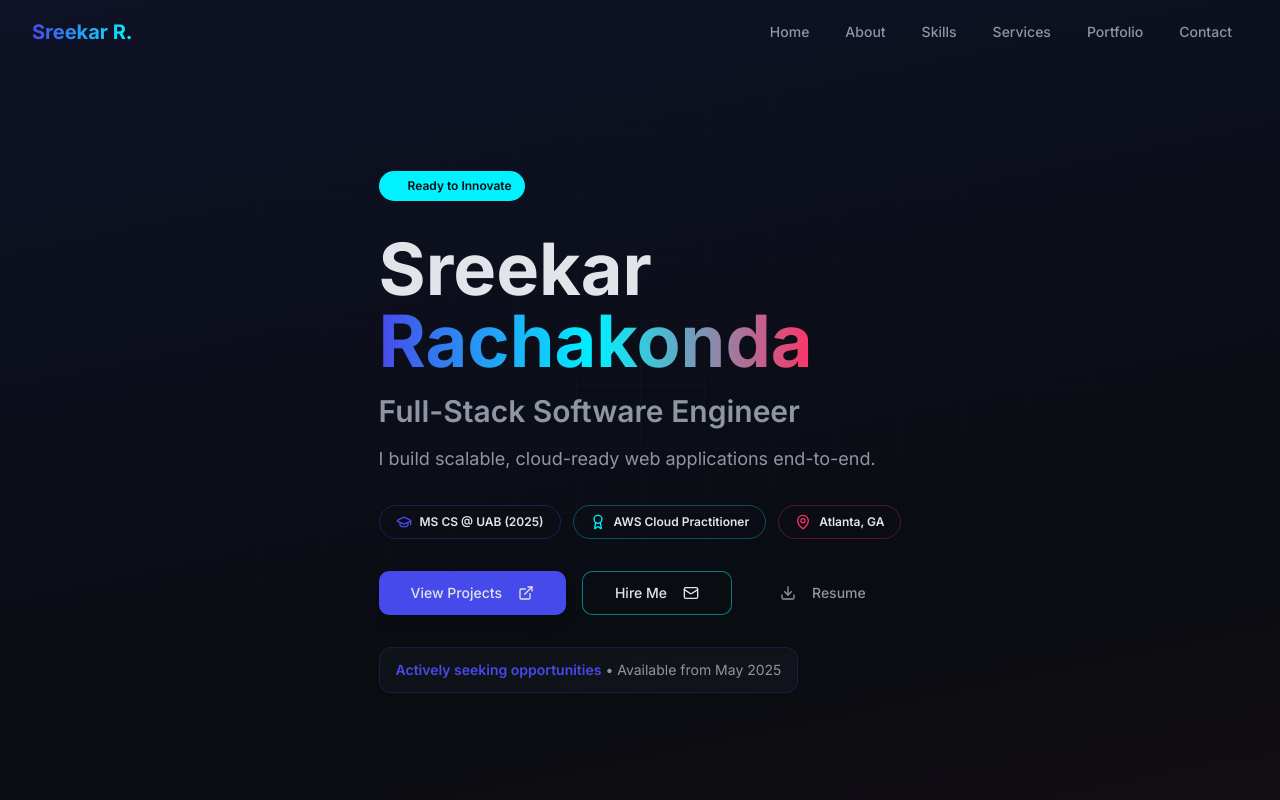
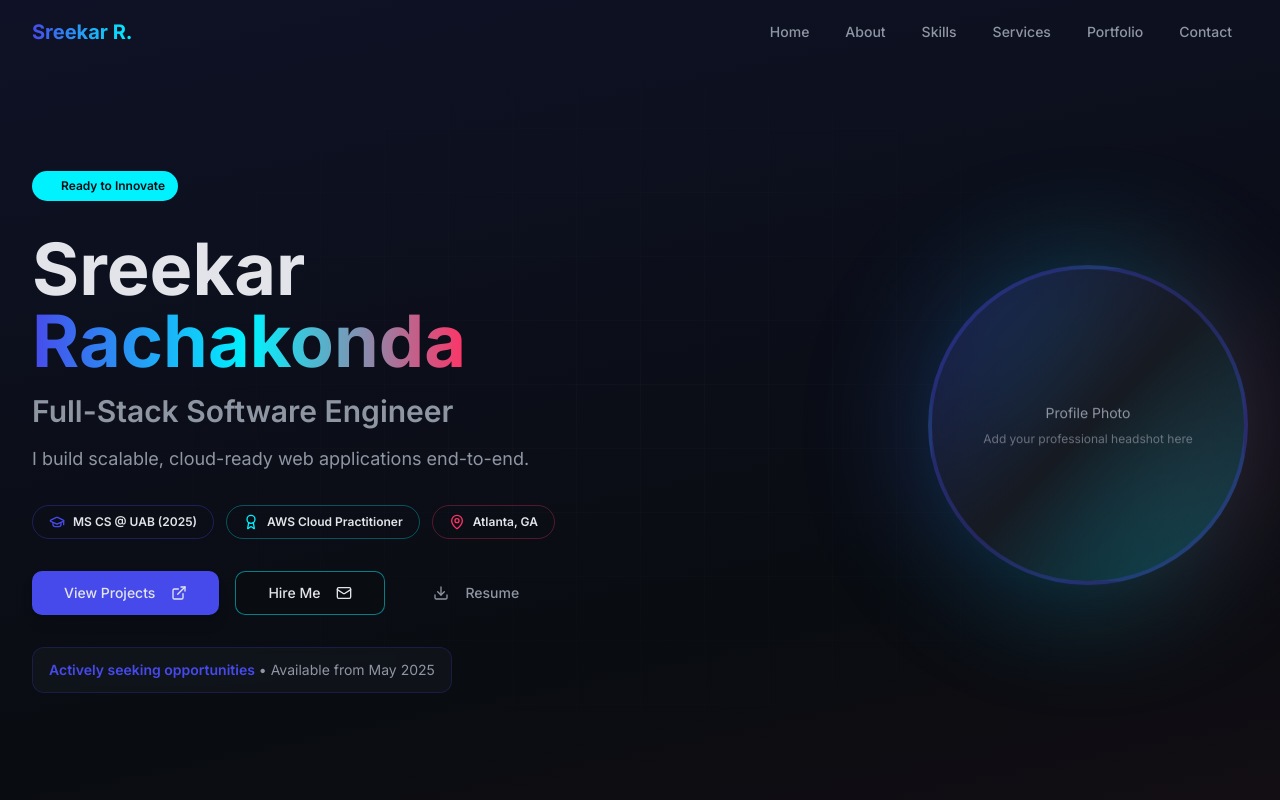
Before and after one commit to sreekar-web/sreekar-stack-glow, a React (Vite) app: page / in a window 1280 px wide. Shown: the top 800 px of the page. Built offline with nearby package versions, Linux system fonts and the light colour scheme; the HTML template or start-up script is replaced by a standard one.

Commit message:
Reverted to commit 66575925151ee732e69c59d12cf740cc8d848d3b

```diff
--- a/src/components/Hero.tsx
+++ b/src/components/Hero.tsx
@@ -22,8 +22,9 @@ const Hero = () => {
       <div className="absolute inset-0 bg-[linear-gradient(rgba(255,255,255,0.02)_1px,transparent_1px),linear-gradient(90deg,rgba(255,255,255,0.02)_1px,transparent_1px)] bg-[size:4rem_4rem] [mask-image:radial-gradient(ellipse_at_center,black,transparent_80%)]" />
 
       <div className="container mx-auto px-4 lg:px-8 relative z-10">
-        <div className="flex items-center justify-center">
-          <div className="space-y-8 animate-fade-in max-w-3xl">
+        <div className="grid lg:grid-cols-2 gap-12 items-center">
+          {/* Left Column - Content */}
+          <div className="space-y-8 animate-fade-in-left">
             <div className="space-y-4">
               <Badge variant="secondary" className="mb-4 gap-2 py-1.5 px-3">
                 <span className="relative flex h-2 w-2">
@@ -109,6 +110,22 @@ const Hero = () => {
               </div>
             </div>
           </div>
+
+          {/* Right Column - Profile Image Placeholder */}
+          <div className="flex justify-center lg:justify-end animate-fade-in-right">
+            <div className="relative">
+              {/* Glow Effect */}
+              <div className="absolute inset-0 bg-gradient-to-r from-primary via-secondary to-accent rounded-full blur-3xl opacity-30 animate-glow-pulse" />
+
+              {/* Profile Image Placeholder */}
+              <div className="relative w-64 h-64 lg:w-80 lg:h-80 rounded-full border-4 border-primary/30 bg-gradient-to-br from-primary/20 via-card to-secondary/20 backdrop-blur-sm flex items-center justify-center overflow-hidden animate-float">
+                <div className="text-center p-8">
+                  <p className="text-muted-foreground text-sm mb-2">Profile Photo</p>
+                  <p className="text-xs text-muted-foreground/70">Add your professional headshot here</p>
+                </div>
+              </div>
+            </div>
+          </div>
         </div>
       </div>
     </section>
```
